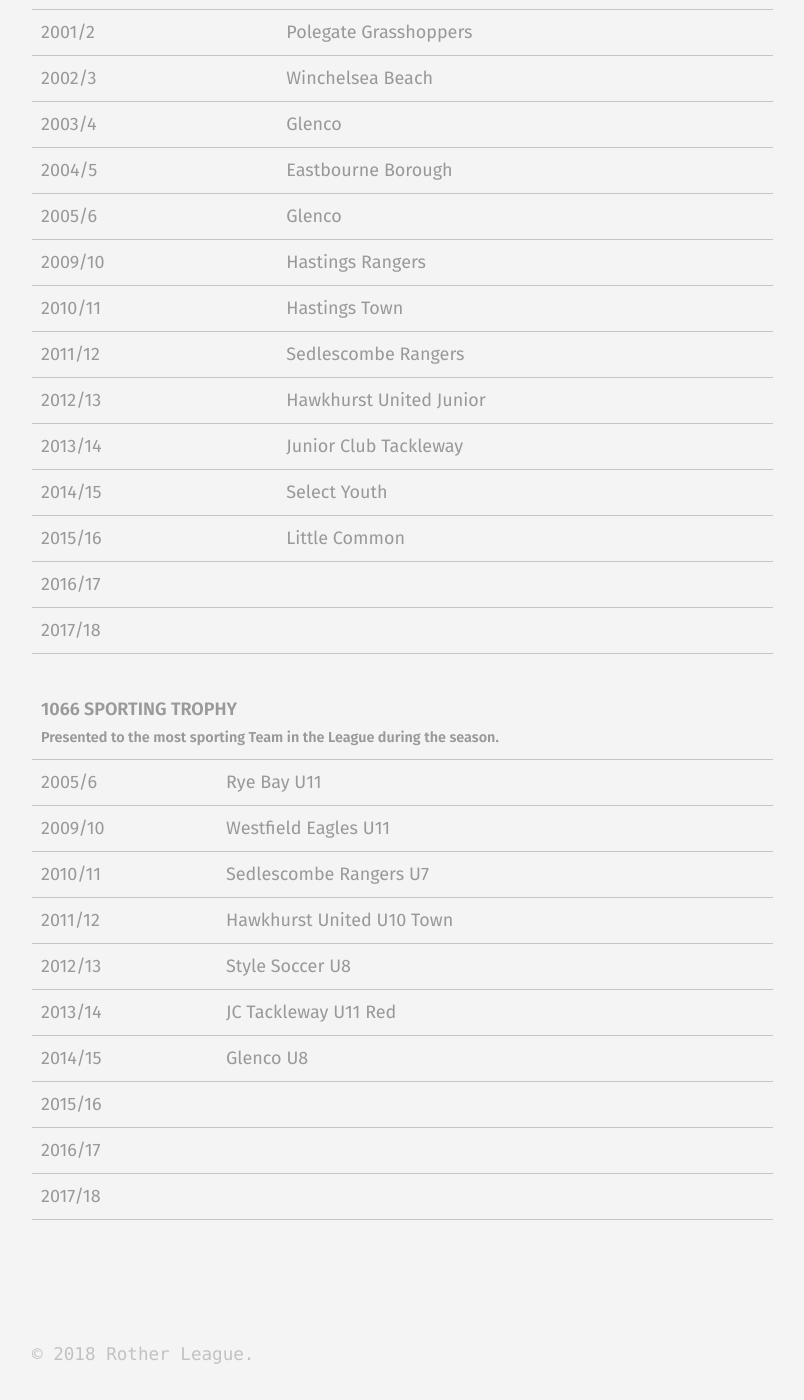
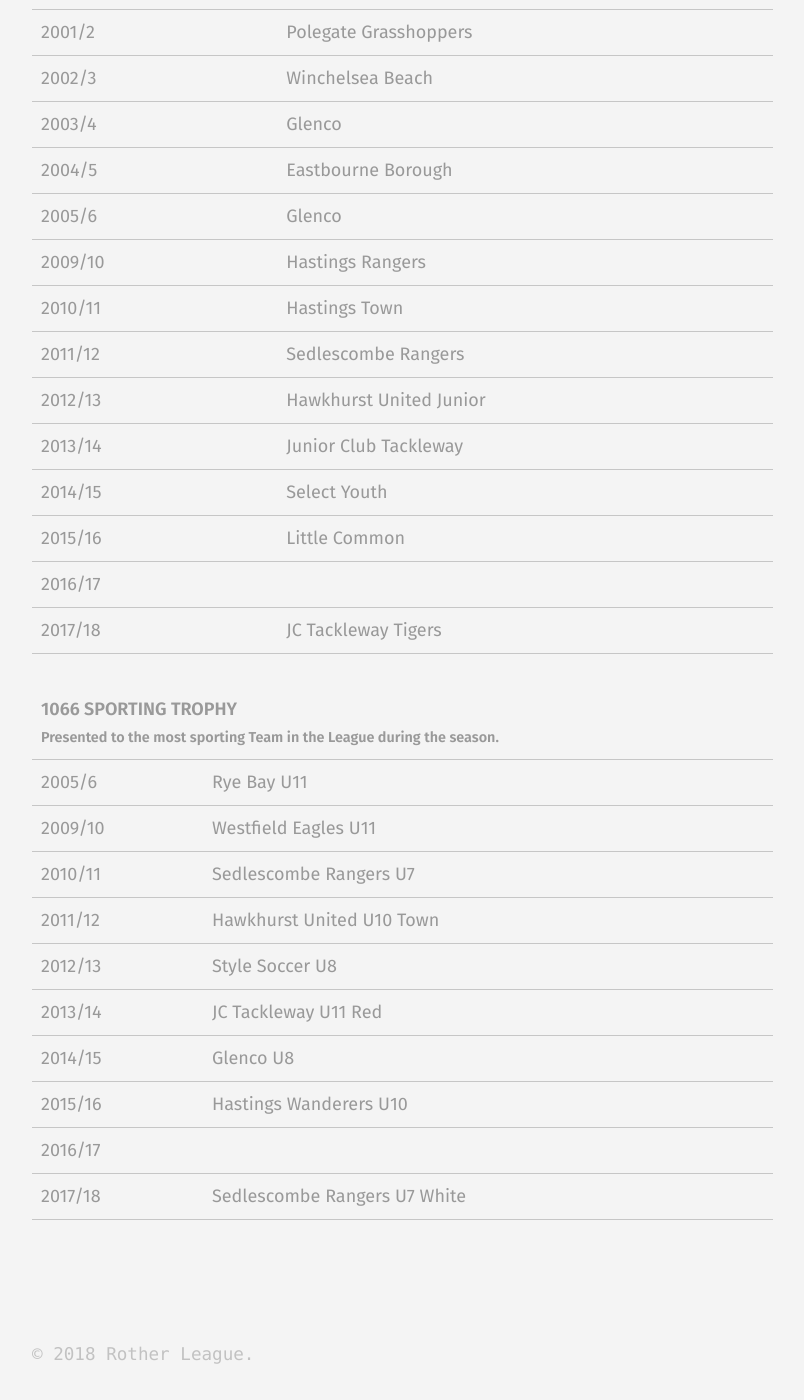
Before and after one commit to rotherleague/Rother, a Jekyll site: the page built from winners.md, in a window 1280 px wide and 1400 px high, scrolled down 23688 px. Shown: the whole window, without its empty margins (56-860 px from the left). Built offline with Jekyll 4.4.1, drawn with Linux system fonts in a browser that asks for light colours; comment, search, counter and statistics services are not loaded; a style sheet for code colours, icons or effects is not loaded.

Commit message:
Update other.html

```diff
--- a/_includes/winners/other.html
+++ b/_includes/winners/other.html
@@ -89,7 +89,7 @@
   </tr>
    <tr>
     <td>2017/18 </td>
-    <td></td>
+    <td>JC  Tackleway  Tigers </td>
   </tr>
 </table>
 
@@ -128,7 +128,7 @@
   </tr>
   <tr>
     <td>2015/16 </td>
-    <td> </td>
+    <td>Hastings  Wanderers  U10 </td>
   </tr>
   <tr>
     <td>2016/17 </td>
@@ -136,6 +136,6 @@
   </tr>
    <tr>
     <td>2017/18 </td>
-    <td> </td>
+    <td>Sedlescombe  Rangers  U7  White </td>
   </tr>
 </table>
```
